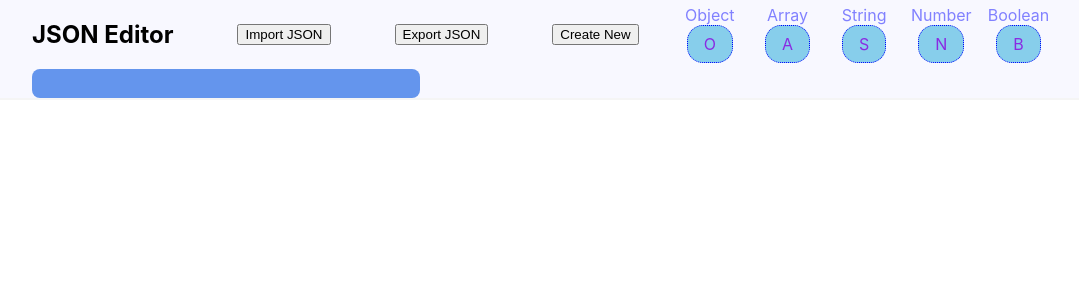
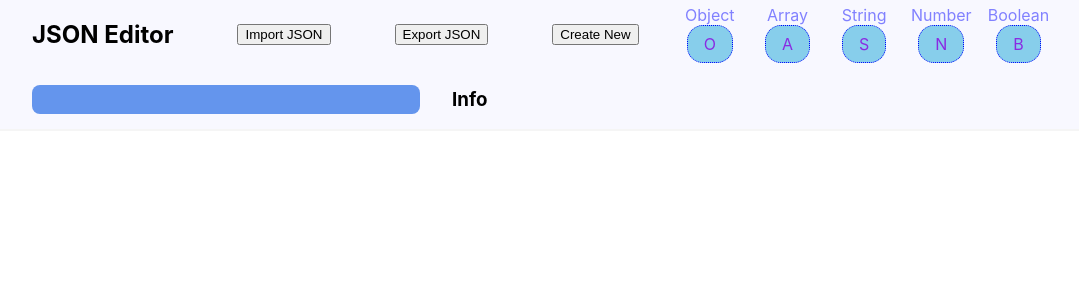
Before and after one commit to arcanewright/json-editor, a React (Create React App) app: page / in a window 1280 px wide. Shown: the top 300 px of the page, without its empty margins (0-1079 px from the left). Built offline with nearby package versions, Linux system fonts and the light colour scheme.

Commit message:
Final touches

```diff
--- a/src/App.js
+++ b/src/App.js
@@ -1,23 +1,29 @@
 import './App.css';
 import ContentArea from "./ContentArea"
-import {useState} from "react"
+import {useEffect, useState} from "react"
 import {v4 as uuidv4} from "uuid"
 
 function App() {
-  const [dataArray, setDataArray] = useState([])
-  const [title, setTitle] = useState("")
-  const [dataLoaded, setDataLoaded] = useState(false)
-  const [globError, setGlobError] = useState(false)
-  const [showDownload, setShowDownload] = useState(false)
-  const [downloadURL, setDownloadURL] = useState("")
-  const [sendData, setSendData] = useState(false)
+  const [dataArray, setDataArray] = useState([]) //where the final data lives
+  const [title, setTitle] = useState("") //the file's title
+  const [dataLoaded, setDataLoaded] = useState(false) //checks if data was successfully read
+  const [globError, setGlobError] = useState(false) //if there is a problem exporting
+  const [showDownload, setShowDownload] = useState(false) //show the download box
+  const [downloadURL, setDownloadURL] = useState("") //the download url
 
+  //convert an uploaded file to ussable data
   const fileToJSON = (file) => {
     setTitle(file.name)
     let reader = new FileReader();
     reader.onloadend = (e) => continueToJSON(e.target.result)
     reader.readAsText(file)
   }
+
+  useEffect(()=> {
+    return function cleanUp() {
+      URL.revokeObjectURL(downloadURL)
+    }
+  })
 
   const continueToJSON = (jstring) => {
     let object = JSON.parse(jstring)
@@ -26,11 +32,11 @@ function App() {
 
   const createDataFromJSON = (jsonObj) => {
     let result = getDataFromEntry(jsonObj, "1")
-
-
     setDataArray(result)
     setDataLoaded(true)
   }
+
+  //takes the json object and breaks it down recursively, based on type, into descriptive components
 
   const getDataFromEntry = (entry, parent, label = "") => {
     let newArray = []
@@ -63,8 +69,9 @@ function App() {
 
   }
 
+  //attempts to export data, and creates the blob and its url
+
   const exportData = () => {
-    setSendData(true)
 
     if (!(dataArray.find(e=> e.parent === "1"))) {
       alert("Cannot export an empty workspace!")
@@ -81,6 +88,7 @@ function App() {
     }
   }
 
+  // this recursively pulls the entries in the data array, and turns them into their parents children (either an object or array)
 
   const getEntriesFromData = (parentID, parentType) => {
     let children = dataArray.filter((e)=> e.parent === parentID)
@@ -161,7 +169,7 @@ function App() {
     <div className="App">
       <TopBar toSetTitle={setTitle} title={title} toSetFile={fileToJSON} toExport={exportData} toShowDownload={setShowDownload} boolDownload={showDownload} downurl={downloadURL} expError={globError} toChangeErr={setGlobError} newDoc={() => createDataFromJSON({})}></TopBar>
       <div className="topbuffer" style={{width:"100%", height:"10rem"}}></div>
-      <ContentArea myData={dataArray} sendData={sendData} loaded={dataLoaded} updateData={(el)=> {setDataArray(el); setSendData(false)}}></ContentArea>
+      <ContentArea myData={dataArray} loaded={dataLoaded} updateData={(el)=> {setDataArray(el)}}></ContentArea>
 
     </div>
   );
@@ -169,11 +177,14 @@ function App() {
 
 
 
+//Menu/tool bar
 
 function TopBar (props) {
 
-  const [showUploadAlert, setShowUploadAlert] = useState(false)
-  const [showUploadError, setShowUploadError] = useState(false)
+  const [showUploadAlert, setShowUploadAlert] = useState(false) //Display the upload alert or not
+  const [showUploadError, setShowUploadError] = useState(false) //SHow an error after a failed upload
+  const [showMenu, setShowMenu] = useState(false) // show the side menu (Info)
+
   const tryUploadFile = (file) => {
     if (file.type.includes("json")) {
       props.toSetFile(file)
@@ -184,7 +195,8 @@ function TopBar (props) {
       setShowUploadError(true)
     }
   }
-  const tryCreateNew = () => {
+
+  const tryCreateNew = () => { // for the "Create New" button
     props.newDoc()
   }
 
@@ -205,11 +217,13 @@ function TopBar (props) {
 
       {showUploadAlert ? <UploadAlert toClose={setShowUploadAlert} toSetFile={tryUploadFile} error={showUploadError}></UploadAlert> : null}
       {props.boolDownload ? <DownloadAlert expError={props.expError} title={props.title} toClose={e => {props.toShowDownload(e); props.toChangeErr(false)}} fileURL={props.downurl}></DownloadAlert> : null}
+      {showMenu ? <Menu toClose={setShowMenu}></Menu> : null}
+      <div className="openMenuButton" style={{userSelect:'none'}} onClick={(e) => setShowMenu(true)}><h3>Info</h3></div>
     </div>
   )
 }
 
-
+// Component for draggable tool, using HTML 5 Draggables
 
 function Tool (props) {
   return (
@@ -223,7 +237,25 @@ function Tool (props) {
   )
 }
 
+// Side menu with website and description
 
+function Menu (props) {
+  return (
+    <div className="menu">
+      <div className="GrayedOut" style={{backgroundColor: 'rgba(128, 128, 128, 0.5)', height:"100vh", width:"100vw", position:"fixed", left:0, top:0}} onClick={() => props.toClose(false)}></div>
+      <div className="menuarea" style={{backgroundColor: 'ghostwhite', height:"100vh", width:"20rem", position:"absolute", right:"0", top:"0", padding:"1rem"}}>
+        <div className="aw"><a style={{textDecoration:"none"}} href="https://www.arcanewright.com/"><h3>ArcaneWright.com</h3></a></div>
+        <p>This is a project started and completed in the week of 6/21/2021, completed 6/25/2021.</p>
+        <p>This is a JSON Editor. One can import an exisitng json document, or create a new one. Different entries (objects, arrays, strings, numbers, and booleans) can be dragged from the toolbar, and onto the content area. The app builds that information, and allows one to build their own JSON from scratch. </p>
+        <p>One can change labels and entires by clicking on them, and making the desired changes. The type system validates entries based on type, and throws a warning when the entry is not correctly typed. When exporting, mistyped entries become <code>null</code>.</p>
+        <p>Possible improvements:</p>
+        <p>Graphic design, Better click targets, Nicer dragging feel, More options for naming and exporting</p>
+      </div>
+    </div>
+  )
+}
+
+// dialog for uploading a file, using both input and draggable files
 
 function UploadAlert (props) {
 
@@ -241,6 +273,8 @@ function UploadAlert (props) {
   )
 }
 
+// dialog for displaying the exported JSON file
+
 function DownloadAlert (props) {
 
   return (
@@ -248,7 +282,7 @@ function DownloadAlert (props) {
       <div className="GrayedOut" style={{backgroundColor: 'rgba(128, 128, 128, 0.5)', height:"100vh", width:"100vw", position:"fixed", left:0, top:0}}>
       </div>
       <div className="DownloadWindow" style={{backgroundColor: 'ghostwhite', height:"content", width:"20rem", position:"absolute", left:"calc(50vw - 10rem)", top:"25vh"}}>
-        <div className="closeX" style={{color:"red", userSelect:"none", position:"absolute", right:0, top:0, padding:".5rem 1rem" }} onClick={()=> props.toClose(false)}>X</div>
+        <div className="closeX" style={{color:"red", userSelect:"none", position:"absolute", right:0, top:0, padding:".5rem 1rem" }} onClick={()=> {URL.revokeObjectURL(props.fileURL); props.toClose(false)}}>X</div>
         {props.expError && <h3 style={{color:"red"}}>Warning: TypeError(s) detected</h3>}
         <div className="padding" style={{height:"2rem"}}></div>
         <a href={props.fileURL} download={props.title}>Download Here</a>
--- a/src/ContentArea.js
+++ b/src/ContentArea.js
@@ -2,14 +2,17 @@ import React, {useState, useEffect} from "react"
 import {v4 as uuidv4} from "uuid"
 import "./ContentArea.css"
 
+//this is the bulk of the screen, where the JSON is displayed and manipulated
+
 function ContentArea (props) {
-    const [current, setCurrent] = useState([])
+    const [current, setCurrent] = useState([]) // a copy of the current data array; a bit duplicitive, but it's too ingrained to fix right now.
 
+    //sets the current Data to be that of the app
     useEffect(()=> {
         setCurrent(props.myData)
     }, [props.loaded, props.myData, setCurrent])
 
-
+    //function for modifying/deleting a data entry by its component
     const changeElement =  (id, newValue, delElement = false, type = "") => {
 
         console.log(id + newValue)
@@ -37,6 +40,7 @@ function ContentArea (props) {
 
     }
 
+    //func for creating a new element somewhere in the json
     const insertElement = (type, elBefore, first) => {
 
         let resultArray = []
@@ -77,6 +81,8 @@ function ContentArea (props) {
         props.updateData(result)
     }
 
+    //generation of the components
+
     const displayElements = (topParent = "1") => {
         let result = []
 
@@ -113,6 +119,8 @@ function ContentArea (props) {
     )
 }
 
+
+// an object component
 function ObjectDisplay (props) {
     const [deleting, setDeleting] = useState(false)
     let deleteMe
@@ -129,6 +137,8 @@ function ObjectDisplay (props) {
         </div>)
 }
 
+
+//the label displayed as part of other components
 function LabelDisplay (props) {
 
     const [editing, setEditing] = useState(false)
@@ -143,13 +153,17 @@ function LabelDisplay (props) {
 
 }
 
+
+//displaying of num, str, and bool entries
 function ValueDisplay (props) {
-    const [myValue, setMyValue] = useState(props.value)
-    const [editingValue, setEditingValue] = useState(false)
-    const [myType, setMyType] = useState(props.type)
+    const [myValue, setMyValue] = useState(props.value) //contents in string form
+    const [editingValue, setEditingValue] = useState(false) //whether its currently editing
+    const [myType, setMyType] = useState(props.type) //datatype in string form
     const [editingType, setEditingType] = useState(false)
-    const [deleting, setDeleting] = useState(false)
-    const [error, setError] = useState(false)
+    const [deleting, setDeleting] = useState(false) // whether the component is trying to delete itself
+    const [error, setError] = useState(false) // whether there is a type error here
+
+    //checking for type error
     const checkValueToType = () => {
         if (myType === "number") {
             return !isNaN(Number(myValue))
@@ -175,6 +189,7 @@ function ValueDisplay (props) {
         }
     }
 
+    //checks for type errors and updates the content area
     const trySet = () => {
         if (checkValueToType(myValue)) {
             props.change(props.id, myValue, false, myType)
@@ -187,6 +202,9 @@ function ValueDisplay (props) {
         }
     }
 
+    //Components of a value display
+
+
     let label
     if (props.label) {
         label = <LabelDisplay key={props.label.id} id={props.label.id} value={props.label.value} change={props.change}></LabelDisplay>
@@ -195,9 +213,8 @@ function ValueDisplay (props) {
         label = null
     }
 
-    let content
+    let content //same as value
     if (editingValue) {
-
         content = <input type="text" defaultValue={myValue} onChange={(e) => setMyValue(e.target.value)} autoFocus onBlur={() => setEditingValue(false)}></input>
     }
     else if (!myValue) {
@@ -237,9 +254,11 @@ function ValueDisplay (props) {
 
 
     return (<div className="Value" style={{display:"flex", alignItems:"center", backgroundColor:"lightpink", height:"content", width:"content", padding:".2rem 1rem", margin:".2rem 1rem", userSelect:"initial"}} onBlur={() => {trySet()}} >
-        {label} {content} {typeInfo} {errorDisplay} {deleteMe}</div>)
+        {label} {content} {typeInfo} {errorDisplay} {deleteMe}
+        </div>)
 }
 
+//displays arrays
 function ArrayDisplay (props) {
 
     const [deleting, setDeleting] = useState(false)
@@ -258,6 +277,7 @@ function ArrayDisplay (props) {
         </div>)
 }
 
+//is the component between other components, and accepts the draggables form the toolbar
 function LineBetween (props) {
     const defaultStyle = {minHeight:"1rem", minWidth:"2rem", transition:"min-height .3s, min-width .3s"}
     const hoverStyle = {minHeight:"2rem", minWidth:"2rem", backgroundColor:"rgb(255,255,255,.3)", transition:"min-height .3s, min-width .3s"}
```
Also changed, not shown: public/manifest.json.
